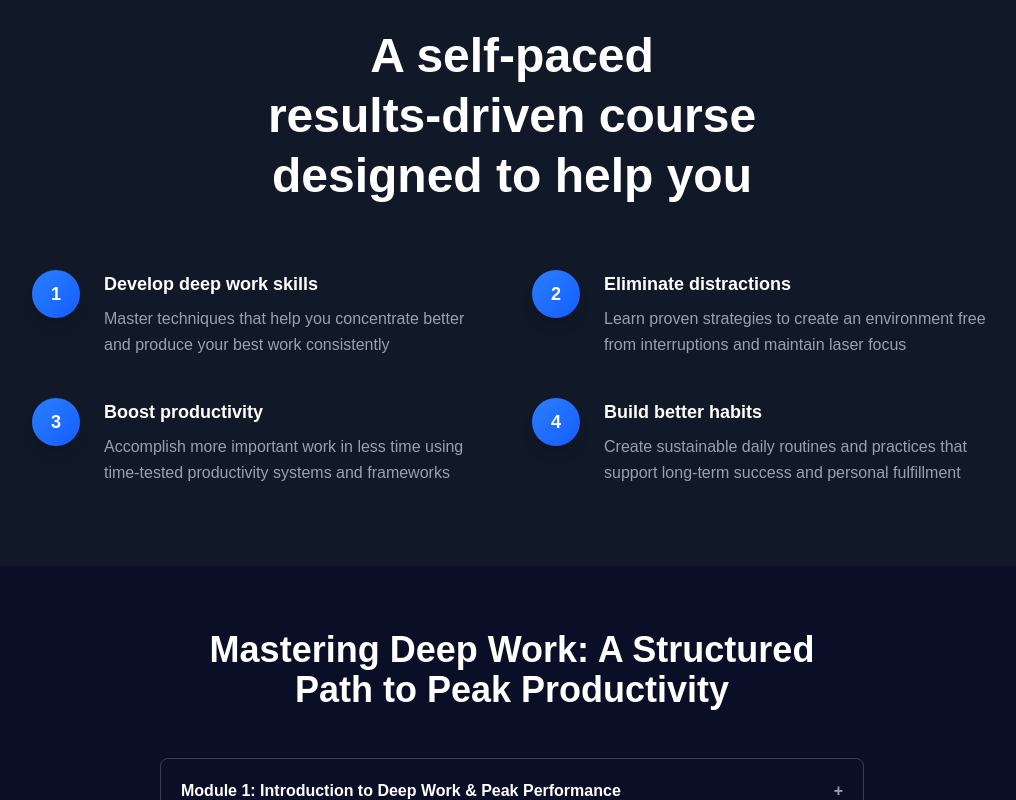
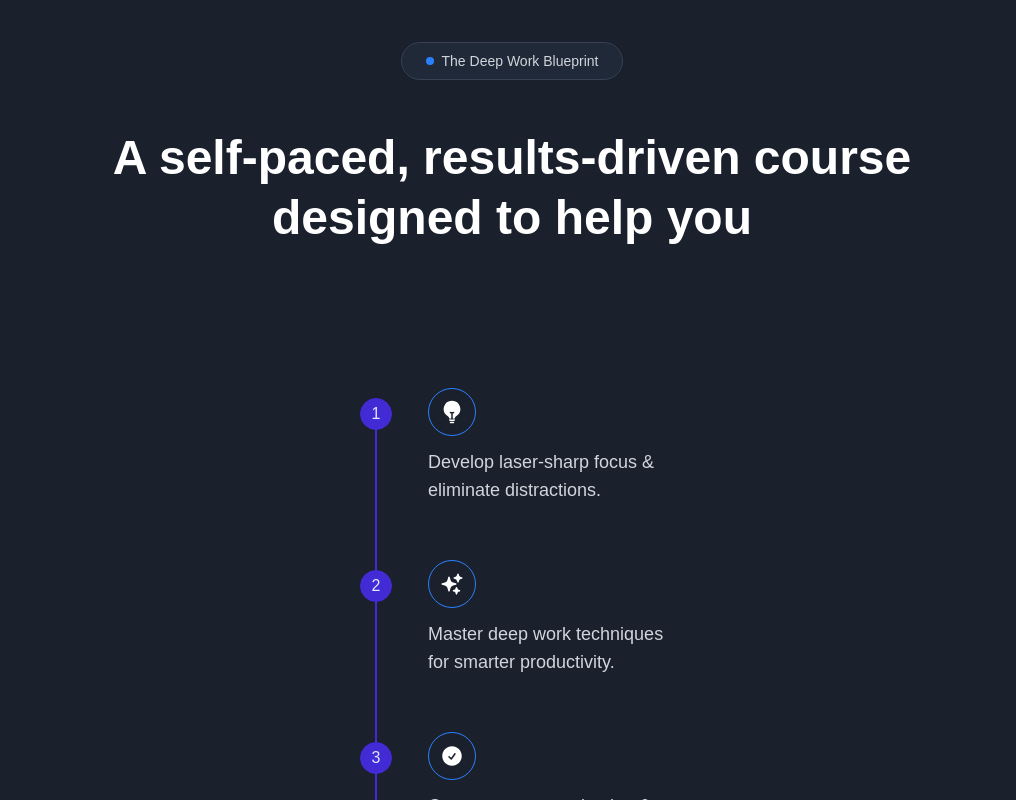
Before and after one commit to sakil470004/PPA-WA-assignment, a Next.js app: page / in a window 1280 px wide. Shown: the part 2640-3440 px from the top of the page, without its empty margins (128-1144 px from the left). Built offline with nearby package versions, Linux system fonts and the light colour scheme.

Commit message:
updte benifit section

```diff
--- a/package.json
+++ b/package.json
@@ -9,6 +9,7 @@
     "lint": "eslint"
   },
   "dependencies": {
+    "@heroicons/react": "^2.2.0",
     "daisyui": "^5.5.19",
     "next": "16.2.2",
     "react": "19.2.4",
--- a/src/app/globals.css
+++ b/src/app/globals.css
@@ -58,3 +58,27 @@ body {
   color: var(--foreground);
   font-family: Arial, Helvetica, sans-serif;
 }
+.steps-vertical-custom {
+        grid-auto-rows: 1fr;
+        grid-auto-flow: row;
+        .step {
+            display: grid;
+            grid-template-columns: repeat(2, minmax(0, 1fr));
+            grid-template-columns: 40px 1fr;
+            grid-template-rows: repeat(1, minmax(0, 1fr));
+            grid-template-rows: auto;
+            gap: 0.5rem /* 8px */;
+            min-height: 4rem /* 64px */;
+            justify-items: start;
+            &:before {
+                height: 100%;
+                width: 1px;
+                translate: -50% -50%;
+                margin-inline-start: 50%;
+            }
+
+            [dir="rtl"] &:before {
+                translate: 50% -50%;
+            }
+        }
+    }
--- a/src/components/BenefitsSection.tsx
+++ b/src/components/BenefitsSection.tsx
@@ -1,64 +1,71 @@
 /**
  * Benefits Section Component
  * Displays the key outcomes and benefits students will achieve
+ * Uses DaisyUI steps component for vertical timeline with Heroicons
  */
 
+import { LightBulbIcon, SparklesIcon, CheckCircleIcon, ArrowPathIcon } from '@heroicons/react/24/solid';
+
 interface Benefit {
-  number: number;
   title: string;
-  description: string;
+  icon: React.ReactNode;
 }
 
 export default function BenefitsSection() {
+  // Benefits displayed in vertical timeline using DaisyUI steps with icons
   const benefits: Benefit[] = [
     {
-      number: 1,
-      title: 'Develop deep work skills',
-      description: 'Master techniques that help you concentrate better and produce your best work consistently',
+      title: 'Develop laser-sharp focus & eliminate distractions.',
+      icon: <LightBulbIcon className="w-6 h-6 text-white" />,
     },
     {
-      number: 2,
-      title: 'Eliminate distractions',
-      description: 'Learn proven strategies to create an environment free from interruptions and maintain laser focus',
+      title: 'Master deep work techniques for smarter productivity.',
+      icon: <SparklesIcon className="w-6 h-6 text-white" />,
     },
     {
-      number: 3,
-      title: 'Boost productivity',
-      description: 'Accomplish more important work in less time using time-tested productivity systems and frameworks',
+      title: 'Overcome procrastination & get more done.',
+      icon: <CheckCircleIcon className="w-6 h-6 text-white" />,
     },
     {
-      number: 4,
-      title: 'Build better habits',
-      description: 'Create sustainable daily routines and practices that support long-term success and personal fulfillment',
+      title: 'Build lasting habits for long-term success.',
+      icon: <ArrowPathIcon className="w-6 h-6 text-white" />,
     },
   ];
 
   return (
-    <section className="bg-[#111827] py-20">
-      <div className="max-w-5xl mx-auto px-8">
-        {/* Section headline - emphasizes course structure and outcomes */}
-        <h2 className="text-4xl md:text-5xl font-bold text-center mb-16 leading-tight">
-          A self-paced<br />results-driven course<br />designed to help you
+    <section className="bg-[#1a202c] py-24">
+      <div className="max-w-6xl mx-auto px-8">
+        {/* Badge - Course name */}
+        <div className="flex justify-center mb-12">
+          <div className="inline-flex items-center gap-2 bg-[#1f2937] rounded-full px-6 py-2 border border-gray-700">
+            <span className="w-2 h-2 bg-blue-500 rounded-full"></span>
+            <span className="text-sm text-gray-300">The Deep Work Blueprint</span>
+          </div>
+        </div>
+
+        {/* Section headline */}
+        <h2 className="text-4xl md:text-5xl font-bold text-center mb-20 leading-tight max-w-4xl mx-auto text-white">
+          A self-paced, results-driven course designed to help you
         </h2>
 
-        {/* Benefits grid - 2 columns on desktop, stacked on mobile */}
-        <div className="grid grid-cols-1 md:grid-cols-2 gap-10">
-          {benefits.map((benefit) => (
-            <div key={benefit.number} className="flex gap-6 items-start group hover:transform hover:scale-105 transition duration-300">
-              {/* Numbered badge - circular design with blue gradient */}
-              <div className="flex-shrink-0">
-                <div className="flex items-center justify-center h-12 w-12 rounded-full bg-gradient-to-br from-blue-500 to-blue-600 shadow-lg">
-                  <span className="text-white font-bold text-lg">{benefit.number}</span>
+        {/* DaisyUI Steps Component - Vertical timeline */}
+        <div className="flex justify-center">
+          <ul className="steps steps-vertical-custom ">
+            {benefits.map((benefit, index) => (
+              <li key={index} className="step step-primary ">
+                <div className="flex flex-col items-start gap-3  ml-6 mb-8 translate-y-15">
+                  {/* Icon inside circle */}
+                  <div className="flex items-center justify-center w-12 h-12 rounded-full bg-opacity-50 border border-blue-500 ">
+                    {benefit.icon}
+                  </div>
+                  {/* Benefit text */}
+                  <div className="text-left text-gray-300 mb-6">
+                    <p className="text-lg font-medium max-w-60">{benefit.title}</p>
+                  </div>
                 </div>
-              </div>
-
-              {/* Benefit content - title and description */}
-              <div className="flex-1">
-                <h3 className="text-lg font-semibold text-white mb-2">{benefit.title}</h3>
-                <p className="text-gray-400 leading-relaxed">{benefit.description}</p>
-              </div>
-            </div>
-          ))}
+              </li>
+            ))}
+          </ul>
         </div>
       </div>
     </section>
```
Also changed, not shown: 1 other file (tests, documents, lock files or other folders).
